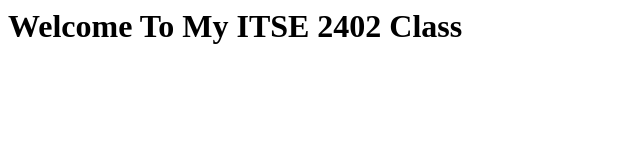
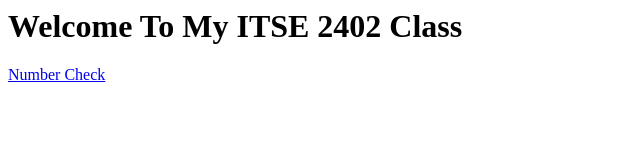
Before and after one commit to Secileki11/bgtz02itse.github.io, a plain HTML site: page index.html in a window 1280 px wide. Shown: the whole page, without its empty margins (0-640 px from the left). Drawn offline with Linux system fonts and the light colour scheme.

Commit message:
Update index.html

```diff
--- a/index.html
+++ b/index.html
@@ -1,10 +1,12 @@
-
 <html>
    <head>
       <title>Intro to JavaScript</title>
-      <script> alert("Hello World"); </script>
+      <script>
+         alert("Hello World");
+      </script>
    </head>
    <body>
       <h1>Welcome To My ITSE 2402 Class</h1>
+      <a href="unit06/NumberCheck.html">Number Check</a>
    </body>
 </html>
```
